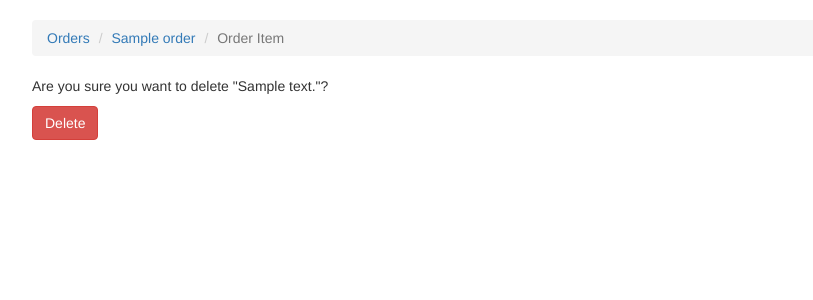
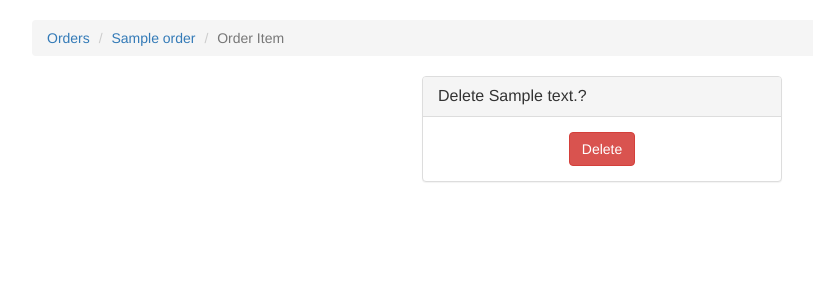
Before and after one commit to chaosdorf/chaospizza, a Django app: page /order/1/item/1/delete in a window 1280 px wide. Shown: the part 51-351 px from the top of the page, without its empty margins (38-851 px from the left). Run offline with Django 3.2, Linux system fonts and the light colour scheme; tables that the repository leaves empty hold one stand-in row (values such as "Sample post"); some libraries are stand-ins or nearby versions.

Commit message:
feat(order): Make confirm delete dialog for order items pretty

```diff
--- a/chaospizza/orders/templates/orders/orderitem_confirm_delete.html
+++ b/chaospizza/orders/templates/orders/orderitem_confirm_delete.html
@@ -6,9 +6,19 @@
         <li><a href="{% url 'orders:view_order' order_slug=order.id %}">{{ order.restaurant_name }}</a></li>
         <li class="active">Order Item</li>
     </ol>
-    <form action="" method="post">
-        {% csrf_token %}
-        <p>Are you sure you want to delete "{{ object.description }}"?</p>
-        {% bootstrap_button "Delete" button_type="submit" button_class="btn-danger" %}
-    </form>
+    <div class="row">
+        <div class="col-md-4 col-md-offset-4">
+            <div class="panel panel-default order-panel">
+                <div class="panel-heading">
+                    <h1 class="panel-title" style="margin-bottom:.1em">Delete {{ object.description }}?</h1>
+                </div>
+                <div class="panel-body text-center">
+                    <form action="" method="post">
+                        {% csrf_token %}
+                        {% bootstrap_button "Delete" button_type="submit" button_class="btn-danger" %}
+                    </form>
+                </div>
+            </div>
+        </div>
+    </div>
 {% endblock %}
```
